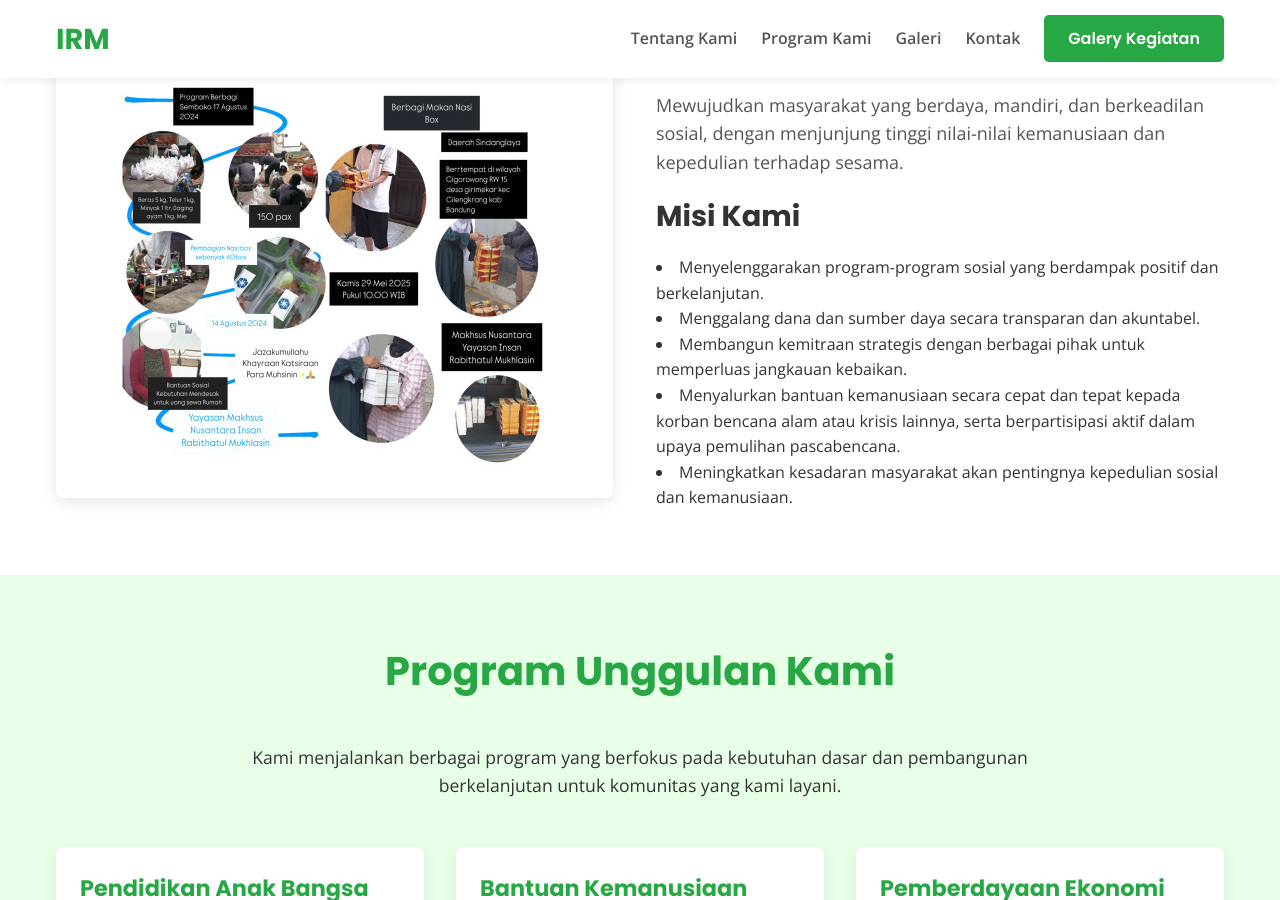
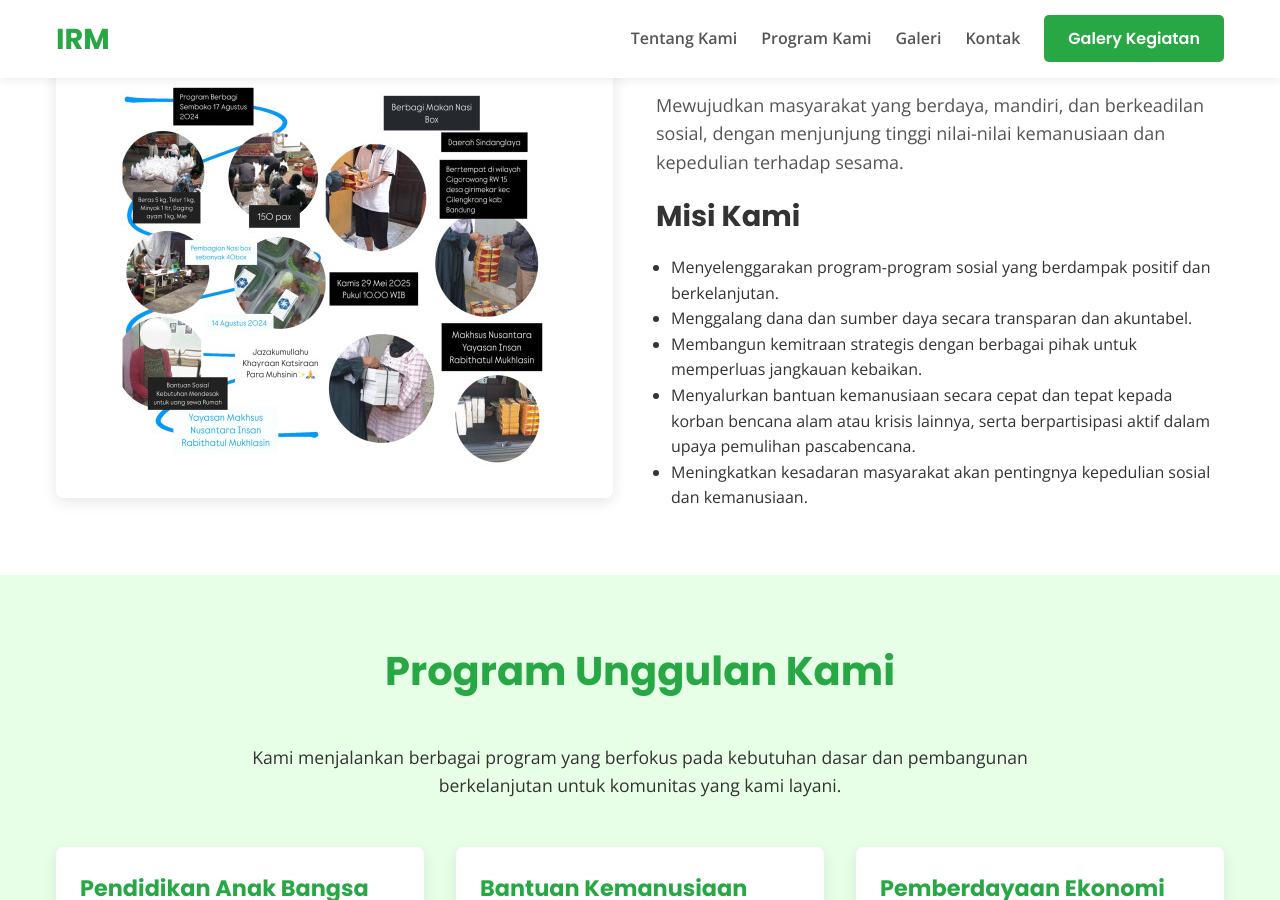
Before and after one commit to x-qmo/x-qmo.github.io, a Jekyll site: the page built from _landing_pages/irm.md, in a window 1280 px wide and 900 px high, scrolled down 1020 px. Built offline with Jekyll 4.4.1, drawn with Linux system fonts in a browser that asks for light colours.

Commit message:
Update lanpage-irm.css

```diff
--- a/assets/css/lanpage-irm.css
+++ b/assets/css/lanpage-irm.css
@@ -22,7 +22,8 @@ p {
       padding: 0;
 }
 .ulmisi {
-  list-style-position: inside;
+  list-style-position: outside;
+padding-left: 15px;
 }
 
 /* Styling untuk container galeri */
```
